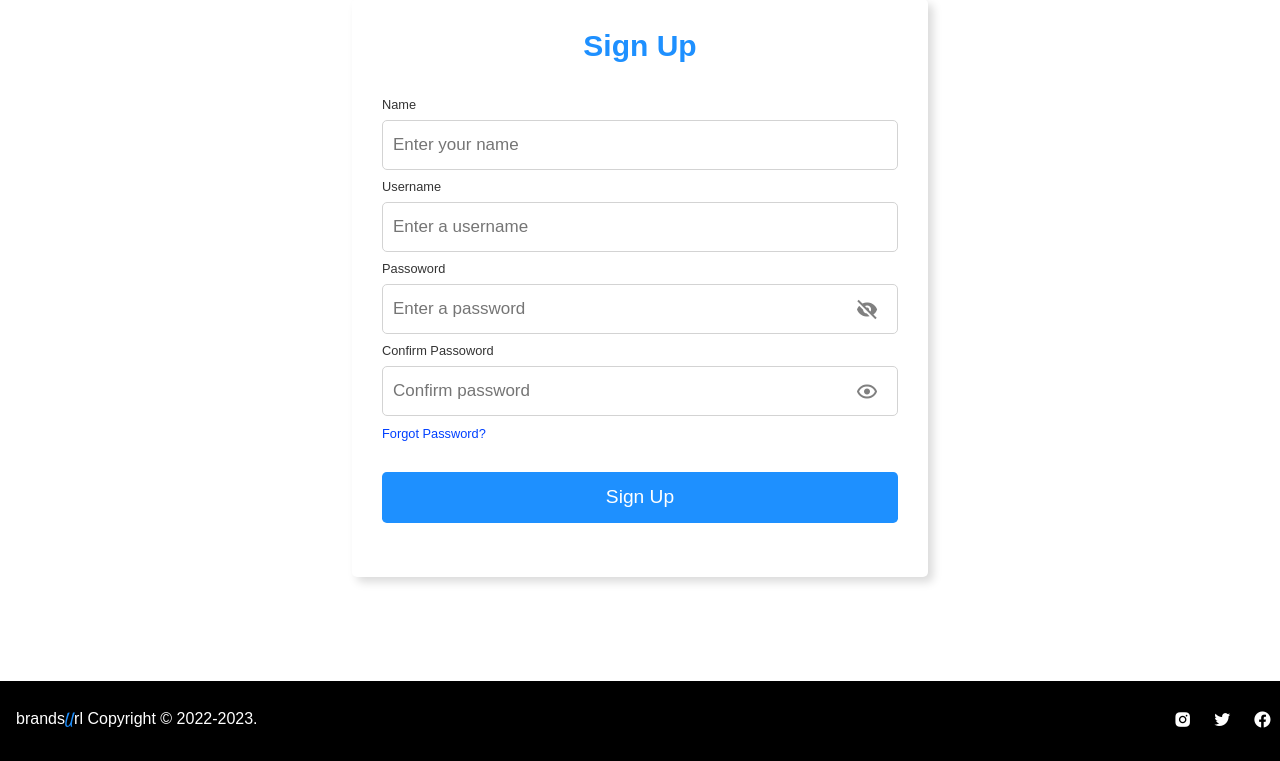
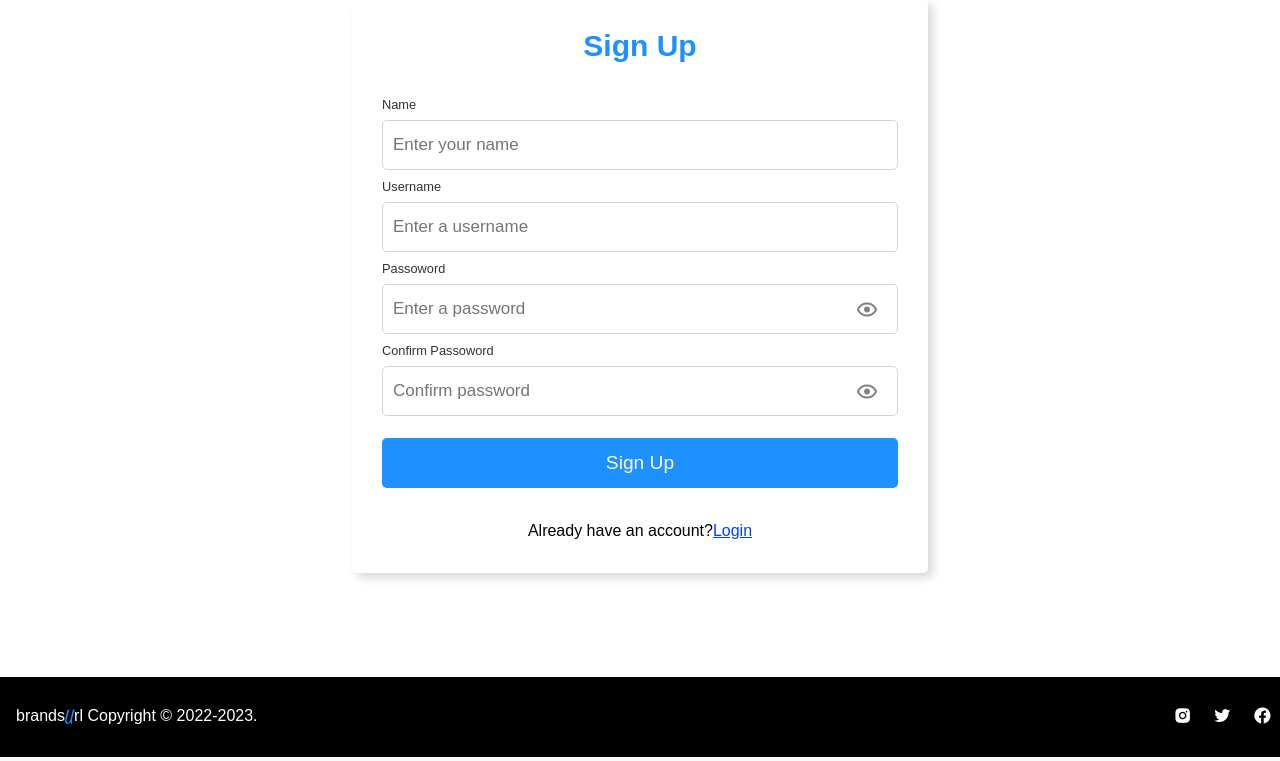
Before and after one commit to ganu367/url_shortnal_front_back_end, a FastAPI app: page /register in a window 1280 px wide. Shown: the part 176-937 px from the top of the page. Run offline with FastAPI, Linux system fonts and the light colour scheme; parts of the project's set-up code (start-up, migrations or seed data) failed here and were passed over.

Commit message:
login & sign up with redirection

```diff
--- a/main.py
+++ b/main.py
@@ -1,4 +1,4 @@
-from fastapi import FastAPI, Request
+from fastapi import FastAPI, Request, status
 from fastapi.responses import RedirectResponse, HTMLResponse
 from fastapi.staticfiles import StaticFiles
 from fastapi.templating import Jinja2Templates
@@ -39,9 +39,9 @@ def loginUser(request: Request):
     return templates.TemplateResponse("sign_up.html", {"request": request, "title": "Sign Up"})
 
 
-@app.get("/dashboard.html", response_class=HTMLResponse)
-def home(request: Request):
-    return templates.TemplateResponse("dashboard.html", {"request": request, "title": "Dashboard-Manage your link"})
+@app.get("/dashboard", response_class=HTMLResponse)
+def dashboard(request: Request):
+    return templates.TemplateResponse("dashboard.html", {"request": request, "title": "Dashboard - Manage Your Links"})
 
 
 @app.get("/contact_us", response_class=HTMLResponse)
--- a/static/css/sign_up.css
+++ b/static/css/sign_up.css
@@ -132,16 +132,9 @@ form .input_box .icon {
   font-size: 1.5rem;
   cursor: pointer;
 }
-form .input_box #show-pass-icon,
+form .input_box #hide-pass-icon,
 #hide-re-pass-icon {
   display: none;
-}
-
-form .forget_div {
-  display: flex;
-  justify-content: space-between;
-  margin-top: 1.8rem;
-  padding: 0.4rem 0rem;
 }
 
 /* form .option_div .check_box {
@@ -157,16 +150,21 @@ form .forget_div {
     color: #333;
   } */
 
-form .forget_div a {
-  font-size: 0.8rem;
+form .login_div {
+  display: flex;
+  justify-content: center;
+  margin-top: 0.4rem;
+  padding: 0.2rem 0rem;
+}
+form .login_div a {
   color: hwb(225 0% 0%);
-  text-decoration: none;
 }
 
 form .btn-submit {
   width: 100%;
   position: relative;
   text-align: center;
+  margin-top: 1.4rem;
 }
 form .btn-submit button {
   background: var(--blue);
--- a/static/js/sign_up.js
+++ b/static/js/sign_up.js
@@ -35,12 +35,12 @@ sign_up_form.addEventListener('submit', (event) => {
     })
     .then(response => response.json())
     .then((response) => {
-      if (response.status_code === 200)
+      if (response.status === 200)
       {
         var successMessage = document.getElementById('success-message');
         successMessage.classList.add("show-message");
         successMessage.style.display = "block";
-        successMessage.innerHTML = 'Successfully account created';
+        successMessage.innerHTML = 'Successfully! Your account has been created. Please Login';
 
         //clear the text fields after successfully submited the signup form
         document.getElementById('name').value = '';
@@ -115,6 +115,7 @@ function isValidEmailPattern(usernameValue){
 
 function validatePassword(){
  const passwordValue = password_field.value.trim();
+//  const confirmPassValue = confirm_password_field.value.trim();
  if(passwordValue===''){
   setError('password fields is required');
   return false;
--- a/templates/sign_up.html
+++ b/templates/sign_up.html
@@ -27,8 +27,8 @@
         name="password"
       />
       <div class="icon" id="password_toggle" onclick="createPassowrd()">
+        <i class="bx bx-show" id="show-pass-icon"></i>
         <i class="bx bxs-hide" id="hide-pass-icon"></i>
-        <i class="bx bx-show" id="show-pass-icon"></i>
       </div>
     </div>
     <div class="input_box">
@@ -40,15 +40,16 @@
         name="re-password"
       />
       <div class="icon" id="password_toggle" onclick="rePassowrd()">
+        <i class="bx bx-show" id="show-re-pass-icon"></i>
         <i class="bx bxs-hide" id="hide-re-pass-icon"></i>
-        <i class="bx bx-show" id="show-re-pass-icon"></i>
       </div>
-    </div>
-    <div class="forget_div">
-      <a href="#">Forgot Password?</a>
     </div>
     <div class="btn-submit">
       <button type="submit" class="btn">Sign Up</button>
+    </div>
+    <div class="login_div">
+      Already have an account?
+      <a href="/login">Login</a>
     </div>
   </form>
 </div>
--- a/templates/signin.html
+++ b/templates/signin.html
@@ -23,8 +23,8 @@
         name="password"
       />
       <div class="icon" id="password_toggle" onclick="myPassowrd()">
+        <i class="bx bx-show" id="show-password-icon"></i>
         <i class="bx bxs-hide" id="hide-password-icon"></i>
-        <i class="bx bx-show" id="show-password-icon"></i>
       </div>
     </div>
     <div class="option_div">
@@ -34,6 +34,10 @@
     </div>
     <div class="btn-submit">
       <button type="submit" class="btn">Login</button>
+    </div>
+    <div class="signup_div">
+      Don't have an account?
+      <a href="/register">Sign Up</a>
     </div>
   </form>
 </div>
```
Also changed, not shown: del.py (+11 -0 lines), internal/authentication.py (+7 -8 lines), internal/registration.py (+4 -4 lines), static/css/signin.css (+12 -1 lines), static/js/signin.js (+9 -9 lines), templates/dashboard.html (+36 -10 lines), shortnal-db.db. Lines whose indentation alone changed are shown as unchanged.
